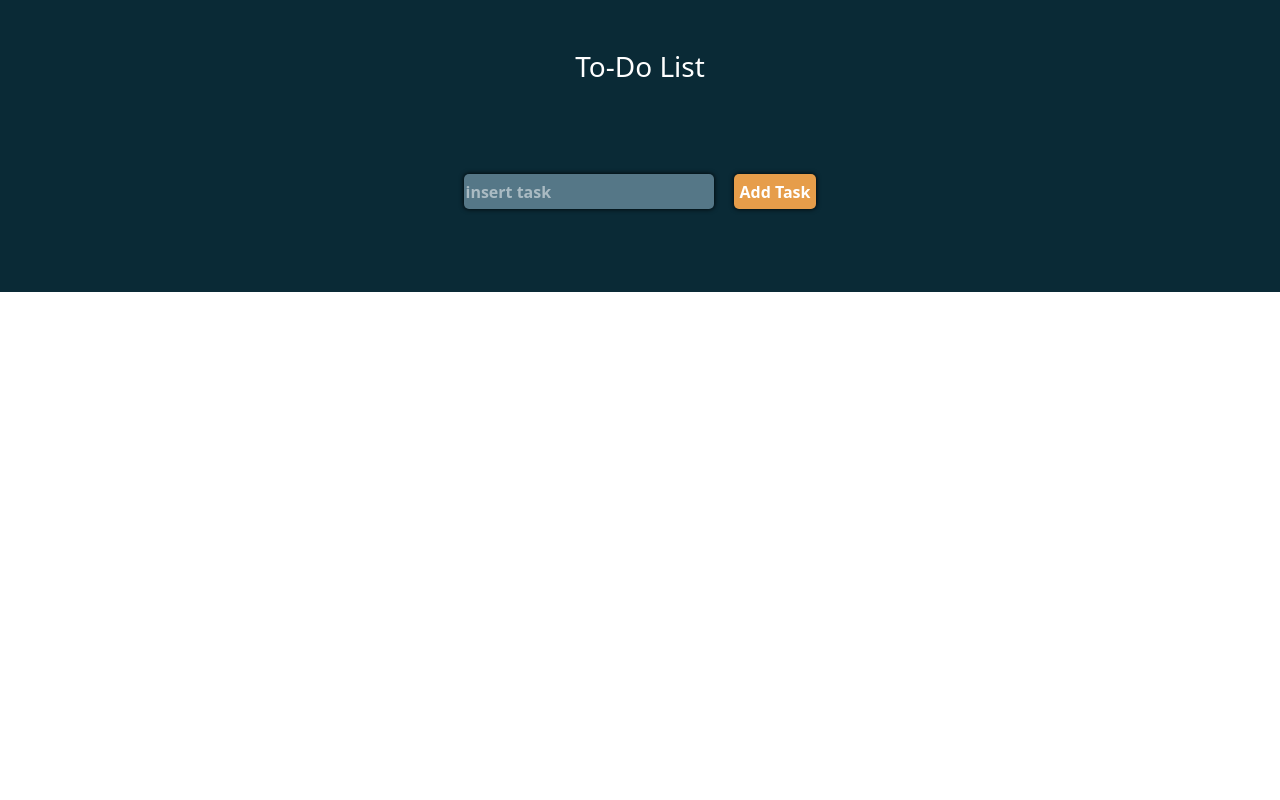
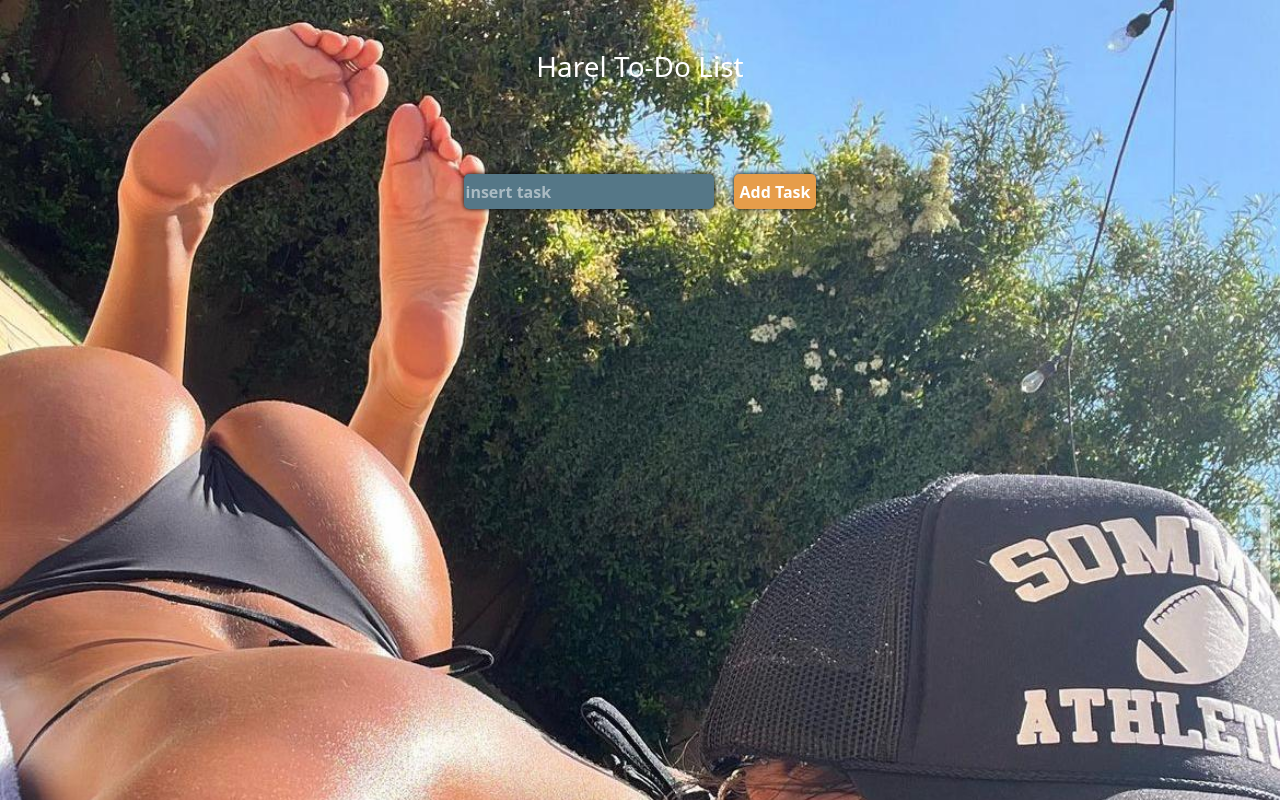
Before and after one commit to MICKY1011/todo, a plain HTML site: page index.html in a window 1280 px wide. Drawn offline with nearby package versions, Linux system fonts and the light colour scheme.

Commit message:
harel commit

```diff
--- a/index.html
+++ b/index.html
@@ -15,12 +15,12 @@
     <title>Document</title>
   </head>
   <body>
-    <header class=""><h3>To-Do List</h3></header>
+    <header class=""><h3>Harel To-Do List</h3></header>
     <section class="d-flex">
       <input type="text" placeholder="insert task" />
       <button>Add Task</button>
     </section>
-    <div class="new-card"></div>
+      <div class="new-card"></div>
   </body>
   <script src="app.js"></script>
 </html>
--- a/style.scss
+++ b/style.scss
@@ -1,5 +1,5 @@
 header {
-  background-color: #0a2a36;
+  // background-color: #0a2a36;
   color: white;
   display: flex;
   justify-content: center;
@@ -9,7 +9,7 @@ header {
 }
 section {
   margin: 0;
-  background-color: #0a2a36;
+  // background-color: #0a2a36;
   height: 200px;
   display: flex;
   flex-wrap: wrap;
@@ -106,3 +106,8 @@ section {
     }
   }
 }
+body{
+  background-image: url("./harel.jpg");
+  background-repeat: no-repeat;
+  background-size: cover;
+}
```
Also changed, not shown: harel.jpg (added), style.css, 1 other file.
